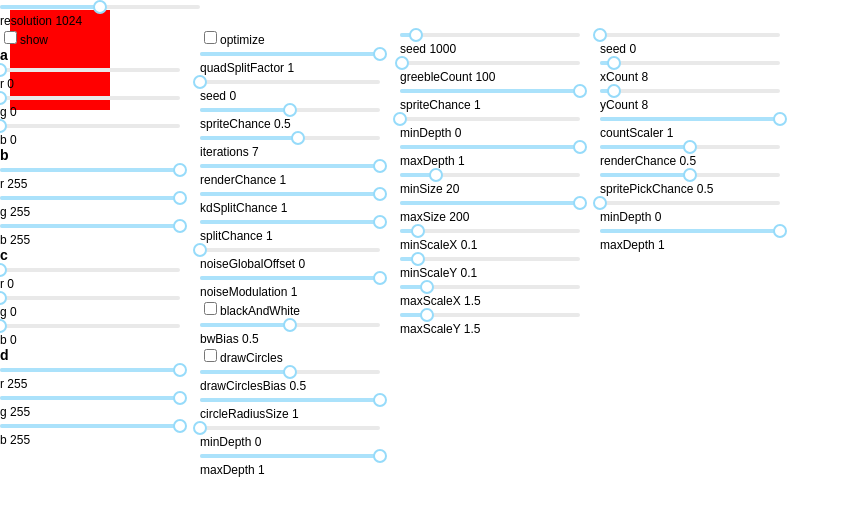
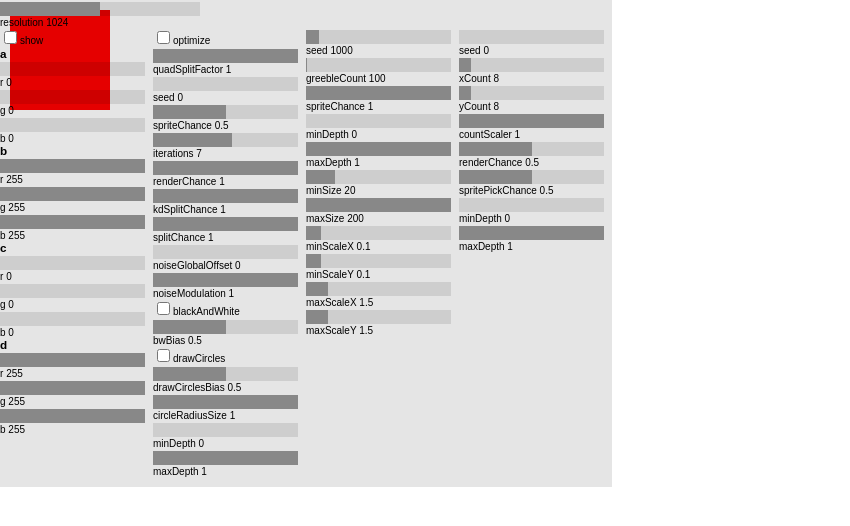
Before and after one commit to crystalboxes/texgen, a React app: page / in a window 1280 px wide. Shown: the top 526 px of the page, without its empty margins (0-850 px from the left). Built offline with nearby package versions, Linux system fonts and the light colour scheme.

Commit message:
Add slider styles

```diff
--- a/src/style.css
+++ b/src/style.css
@@ -1,5 +1,5 @@
 body {
-  font-size: 12px;
+  font-size: 10px;
   font-family: sans-serif;
 }
 
@@ -9,9 +9,11 @@ body, p, h3 {
 }
 
 #app-parameters {
+  background-color: rgba(0, 0, 0, 0.1) !important;
+  left:0;
   position: fixed;
+  padding-bottom: 10px;
   top:0;
-  left:0;
 }
 
 #app-parameters > .displayable-struct {
@@ -20,8 +22,8 @@ body, p, h3 {
 
 .column {
   float: left;
-  padding-right: 20px;
-  width: 180px;
+  padding-right: 8px;
+  width: 145px;
 }
 
 .param-field {
@@ -37,3 +39,22 @@ body, p, h3 {
             user-select: none; /* Non-prefixed version, currently
                                   supported by Chrome, Opera and Firefox */
 }
+
+.rc-slider {
+  padding: 2px 0 15px 0 !important;
+}
+
+.rc-slider-track {
+  background-color: #888 !important;
+  height: 14px !important;
+  border-radius: 0px !important;
+}
+
+.rc-slider-rail {
+  background-color: rgba(0, 0, 0, 0.1) !important;
+  border-radius: 0px !important;
+  height: 14px !important;
+}
+.rc-slider-handle {
+  display: none !important;
+}
```
